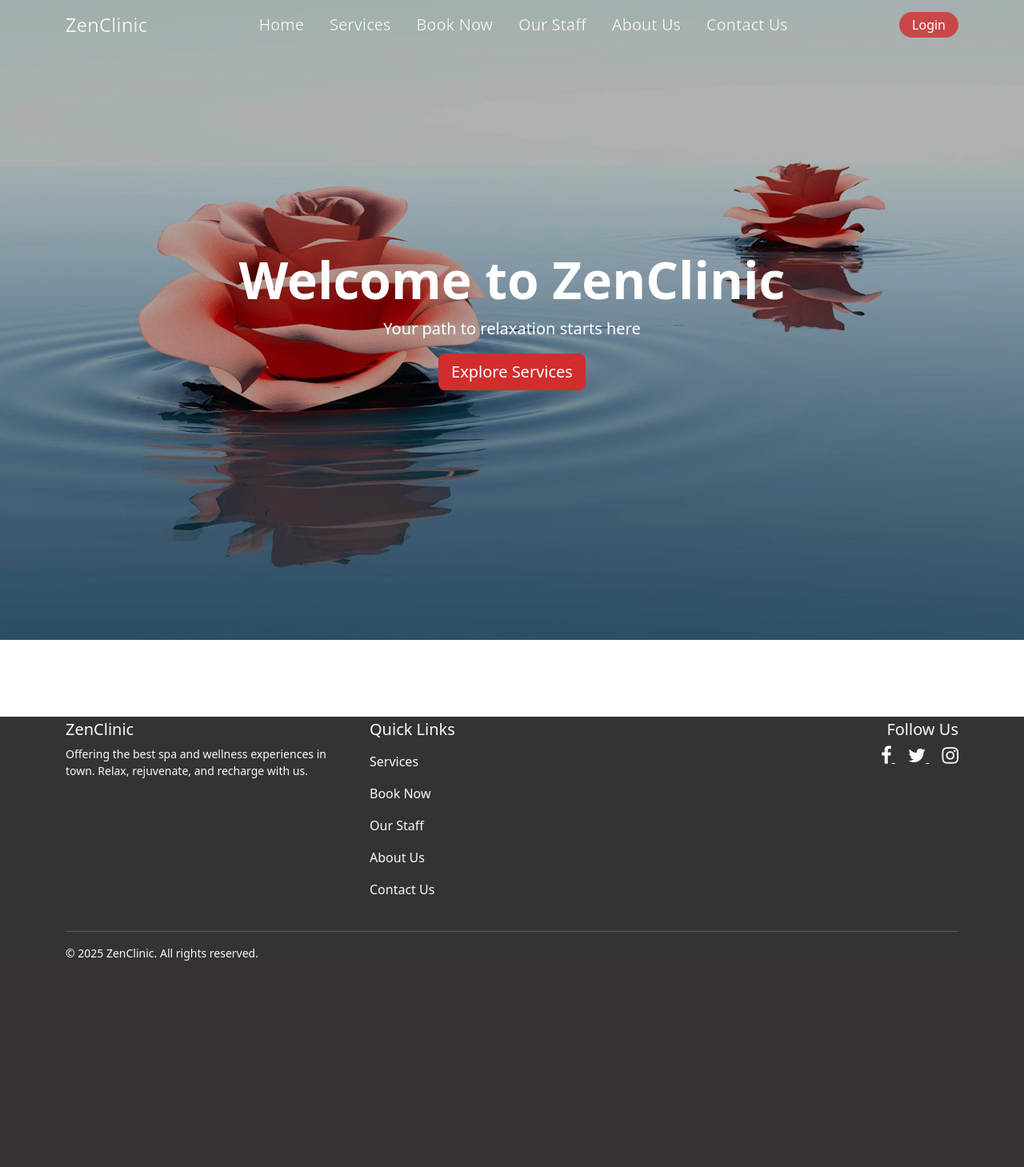
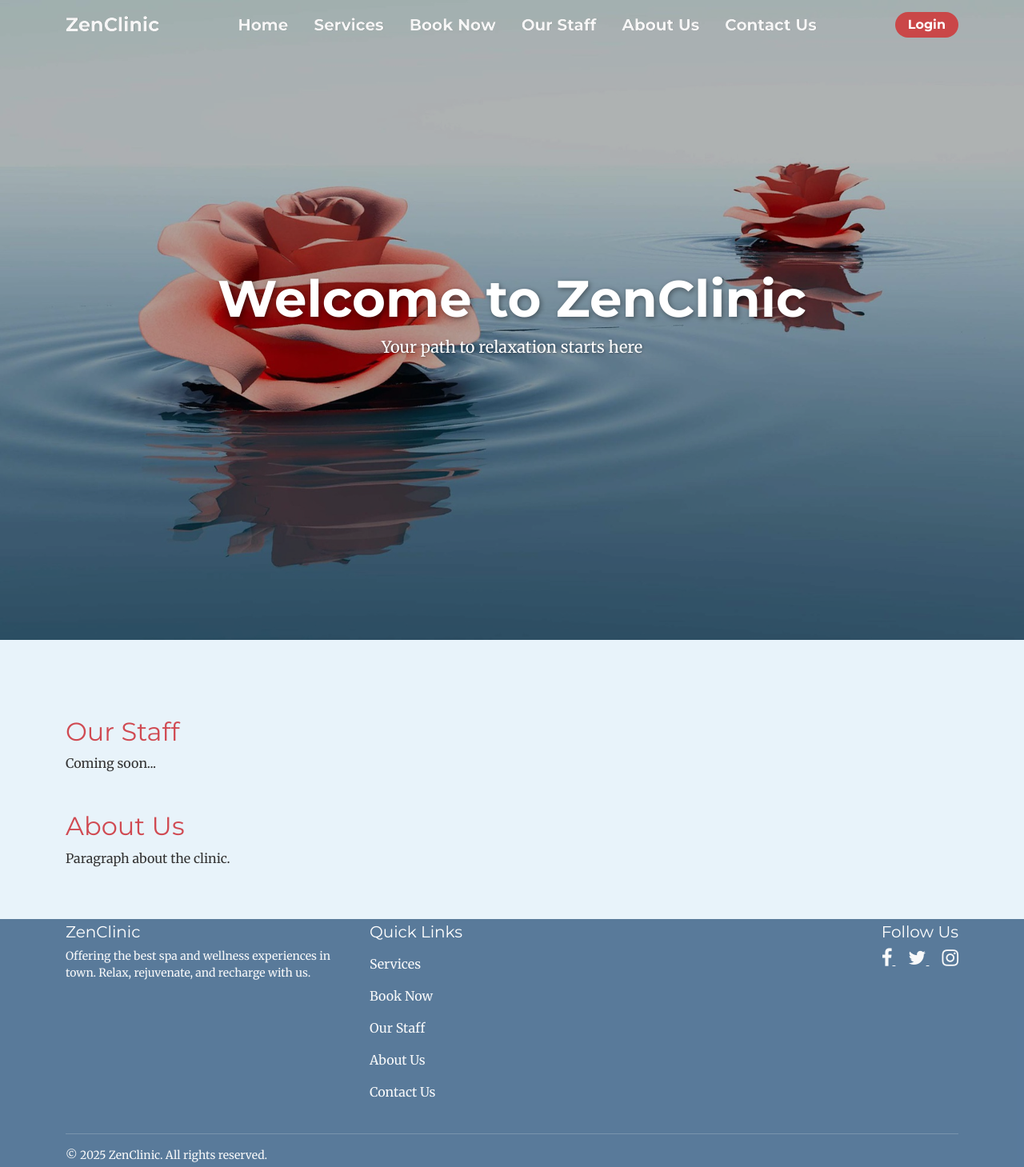
Before and after one commit to collinsevan/zen-clinic, a Django app: page / in a window 1280 px wide. Shown: the whole page at 80% size. Before the commit the page ends 1201 px from the top, so only its background shows below. Run offline with Django 4.2, Linux system fonts and the light colour scheme.

Commit message:
feat: Add home page layout and updated CSS rules for hero, navbar, and footer

```diff
--- a/clinic/static/css/style.css
+++ b/clinic/static/css/style.css
@@ -1,3 +1,36 @@
+/* Google Fonts */
+@import url('https://fonts.googleapis.com/css2?family=Merriweather:wght@400;700&family=Montserrat:wght@400;700&display=swap');
+
+/* Variables */
+:root {
+    --deep-coral-red: #D04A52;
+    --soft-peach: #F9A890;
+    --pale-coral: #FCD5C5;
+    --sky-blue: #B1DFFB;
+    --reflective-blue: #7BAFD4;
+    --dark-water-blue: #4A6D91;
+}
+
+/* General Styling */
+body {
+    font-family: 'Merriweather', serif;
+    background-color: #E8F3FA;
+    color: #333;
+    margin: 0;
+    padding: 0;
+}
+
+h1,
+h2,
+h3,
+h4,
+h5,
+h6 {
+    font-family: 'Montserrat', sans-serif;
+    color: var(--deep-coral-red);
+}
+
+/* Hero Section Styling */
 .hero {
     height: 100vh;
     background: url('/static/img/rosewater.jpg') rgba(0, 0, 0, 0.3);
@@ -5,33 +38,57 @@
     background-position: center;
     background-size: cover;
     background-repeat: no-repeat;
+    display: flex;
+    align-items: center;
+    justify-content: center;
+    text-align: center;
+    color: #fff;
 }
 
+.hero h1 {
+    color: #fff !important;
+    text-shadow: 0.1rem 0.1rem 0.4rem rgba(0, 0, 0, 0.4);
+}
+
+.hero p {
+    color: #fff;
+    text-shadow: 0.05rem 0.05rem 0.2rem rgba(0, 0, 0, 0.4);
+    font-size: 1.25rem;
+    line-height: 1.5;
+}
+
+/* Button Styling */
 .loginbtn {
     background-color: rgba(210, 45, 45, 0.8);
+    font-family: 'Montserrat', sans-serif;
+    color: #fff;
+    font-weight: 700;
+    border-radius: 4px;
 }
 
 .btn-zenclinic {
-    background-color: rgb(210, 45, 45);
+    background-color: var(--deep-coral-red);
     color: #fff;
     border: none;
     box-shadow: none;
     outline: none;
+    font-family: 'Montserrat', sans-serif;
+    font-weight: 700;
+    transition: background-color 0.3s;
 }
-
 
 .btn-zenclinic:focus,
 .btn-zenclinic:active {
     box-shadow: none;
     outline: none;
-    background-color: #c12a2a;
+    background-color: var(--soft-peach);
 }
 
-
 .btn-zenclinic:hover {
-    background-color: #c12a2a;
+    background-color: var(--soft-peach);
 }
 
+/* Navbar Styling */
 .navbar-dark .navbar-toggler-icon {
     filter: brightness(200%);
     border: 2px solid #fff;
@@ -41,17 +98,31 @@
 
 .navbar-dark .navbar-brand,
 .navbar-dark .nav-link {
+    font-family: 'Montserrat', sans-serif;
+    font-weight: 700;
     color: rgba(255, 255, 255, 0.95) !important;
-    text-shadow: .2px .2px .2px rgba(0, 0, 0, 0.5);
+    text-shadow: 0.2px 0.2px 0.2px rgba(0, 0, 0, 0.5);
+}
+
+.navbar {
+    background-color: rgba(74, 109, 145, 0.8);
+    transition: background-color 0.3s ease;
 }
 
 .navbar.scrolled {
-    background-color: rgba(0, 0, 0, 0.8) !important;
-    transition: background-color 0.3s ease;
+    background-color: rgba(74, 109, 145, 0.95) !important;
 }
 
+/* Footer Styling */
 footer.bg-dark {
-    background-color: rgba(0, 0, 0, 0.8) !important;
+    background-color: rgba(74, 109, 145, 0.9) !important;
+    font-family: 'Merriweather', serif;
+    color: #fff;
+}
+
+footer h5 {
+    color: #fff;
+    /* Footer headings now white */
 }
 
 footer a.text-light:hover,
@@ -65,7 +136,8 @@ footer hr.border-light {
     border-top: 1px solid #fff;
 }
 
-@media(max-width: 991px) {
+/* Sidebar Styling */
+@media (max-width: 991px) {
     .sidebar {
         background-color: rgba(255, 255, 255, 0.25);
         backdrop-filter: blur(10px);
--- a/clinic/templates/base.html
+++ b/clinic/templates/base.html
@@ -59,17 +59,12 @@
         </div>
     </nav>
 
-    <!-- Hero -->
-    <header class="hero d-flex align-items-center justify-content-center">
-        <div class="text-center text-white">
-            <h1 class="display-3 fw-bold">Welcome to ZenClinic</h1>
-            <p class="lead">Your path to relaxation starts here</p>
-            <a href="#services" class="btn-zenclinic btn btn-lg btn-primary">Explore Services</a>
-        </div>
-    </header>
+    <!-- Hero Section -->
+    {% block hero %}
+    {% endblock %}
 
     <!-- Main Content -->
-    <main class="flex-grow-1 py-5">
+    <main class="main-content flex-grow-1 py-5">
         <div class="container">
             {% block content %}
             {% endblock %}
--- a/clinic/templates/home.html
+++ b/clinic/templates/home.html
@@ -0,0 +1,25 @@
+{% extends 'base.html' %}
+
+{% block hero %}
+<!-- Hero -->
+<header class="hero d-flex align-items-center justify-content-center">
+    <div class="text-center text-white">
+        <h1 class="display-3 fw-bold">Welcome to ZenClinic</h1>
+        <p class="lead">Your path to relaxation starts here</p>
+    </div>
+</header>
+{% endblock %}
+
+{% block content %}
+<!-- Our Staff -->
+<section id="our-staff" class="mt-5">
+    <h2>Our Staff</h2>
+    <p>Coming soon...</p>
+</section>
+
+<!-- About Us -->
+<section id="about" class="mt-5">
+    <h2>About Us</h2>
+    <p>Paragraph about the clinic.</p>
+</section>
+{% endblock %}
--- a/clinic/views.py
+++ b/clinic/views.py
@@ -2,8 +2,8 @@ from django.shortcuts import render
 
 
 # Create your views here.
-def base(request):
+def home(request):
     """
-    Renders the base template.
+    Renders the home page.
     """
-    return render(request, 'base.html')
+    return render(request, 'home.html')
--- a/requirements.txt
+++ b/requirements.txt
@@ -1,7 +1,10 @@
 asgiref==3.8.1
+cloudinary==1.32.0
 dj-database-url==0.5.0
 Django==4.2.17
+django-cloudinary-storage==0.3.0
 gunicorn==20.1.0
 psycopg2==2.9.10
 sqlparse==0.5.3
+urllib3==1.26.20
 whitenoise==6.4.0
--- a/zenclinic/settings.py
+++ b/zenclinic/settings.py
@@ -44,6 +44,8 @@ INSTALLED_APPS = [
     'django.contrib.sessions',
     'django.contrib.messages',
     'django.contrib.staticfiles',
+    'cloudinary_storage',
+    'cloudinary',
     'clinic',
 ]
 
@@ -138,6 +140,10 @@ STATIC_ROOT = BASE_DIR / 'staticfiles'
 STATICFILES_DIRS = [BASE_DIR / 'clinic/static']
 STATICFILES_STORAGE = 'whitenoise.storage.CompressedManifestStaticFilesStorage'
 
+
+# Cloudinary Configuration via CLOUDINARY_URL
+CLOUDINARY_URL = os.environ.get("CLOUDINARY_URL")
+
 # Default primary key field type
 # https://docs.djangoproject.com/en/4.2/ref/settings/#default-auto-field
 
--- a/zenclinic/urls.py
+++ b/zenclinic/urls.py
@@ -19,6 +19,6 @@ from django.urls import path
 from clinic import views as clinic_views
 
 urlpatterns = [
-    path("", clinic_views.base, name='base'),
+    path("", clinic_views.home, name='home'),
     path('admin/', admin.site.urls),
 ]
```
Also changed, not shown: 1 other file.
